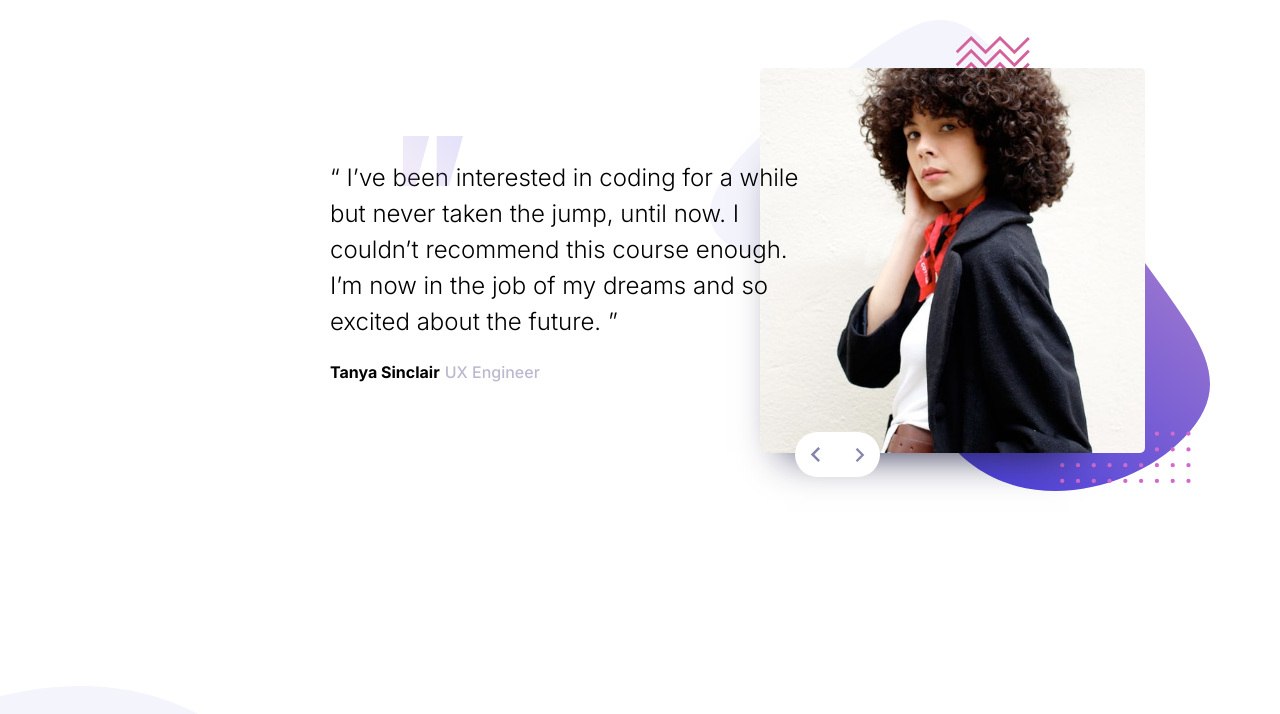
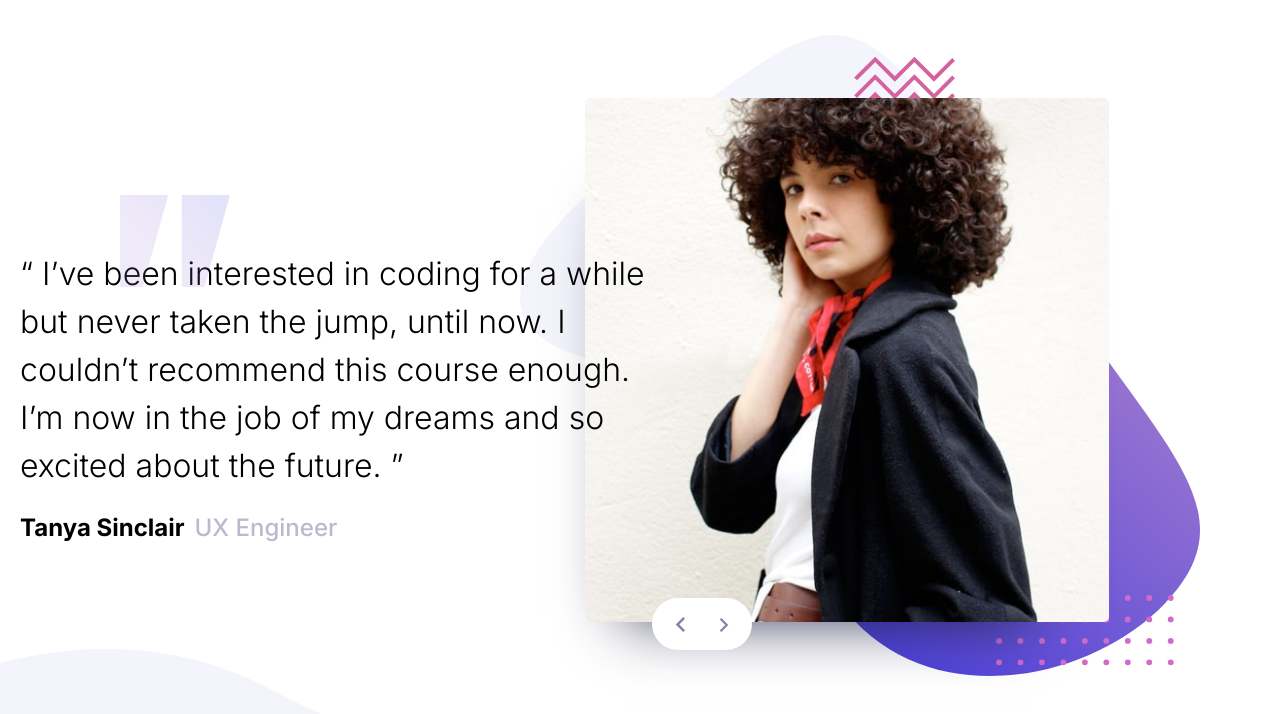
Before and after one commit to CircleYuanxo/coding-bootcamp-testimonials-slider, a plain HTML site: page index.html in a window 1280 px wide. Drawn offline with Linux system fonts and the light colour scheme.

Commit message:
modify desktop width

```diff
--- a/index.html
+++ b/index.html
@@ -49,8 +49,8 @@
       bottom: 8px;
       left: 145px;
       width: 90px;
-      height: 45px;
-      padding: 14px;
+      height: 52px;
+      padding: 18px;
       background-color: white;
       border-radius: 50px;
     }
@@ -75,7 +75,7 @@
     }
 
     .quote_bg {
-      width: 60px;
+      width: 110px;
       position: relative;
       top: 32px;
     }
@@ -109,7 +109,7 @@
       }
 
       body {
-        background-size: 450px;
+        background-size: 600px;
         margin: 0;
         min-width: 100%;
       }
@@ -120,48 +120,48 @@
       }
 
       .img__background {
-        width: 500px;
-        margin-top: 20px;
-        margin-right: 70px;
+        width: 680px;
+        margin-top: 35px;
+        margin-right: 80px;
       }
 
       .img__img {
-        width: 385px;
-        top: 68px;
-        left: 50px;
-        box-shadow: -25px 50px 40px -50px hsl(240, 38%, 20%);
+        width: 524px;
+        top: 98px;
+        left: 65px;
+        box-shadow: -20px 55px 60px -60px hsl(240, 38%, 20%);
       }
 
       .img__icon_wrapper {
-        bottom: 18px;
-        left: 85px;
-        width: 85px;
+        bottom: 30px;
+        left: 132px;
+        width: 100px;
       }
 
       .quote__wrapper {
         text-align: left;
-        font-size: 24px;
-        left: 100px;
-        margin-top: 100px;
+        font-size: 32px;
+        left: 150px;
+        margin-top: 145px;
       }
 
       .quote_bg {
-        top: 36px;
-        left: 73px;
+        top: 50px;
+        left: 100px;
       }
 
       .quote_quote {
         padding: 0;
-        width: 480px;
+        width: 650px;
       }
 
       .quote__info-wrapper {
         display: flex;
-        font-size: 16px;
+        font-size: 24px;
       }
 
       .quote__info-name {
-        margin-right: 5px;
+        margin-right: 10px;
       }
 
       .hide {
```
